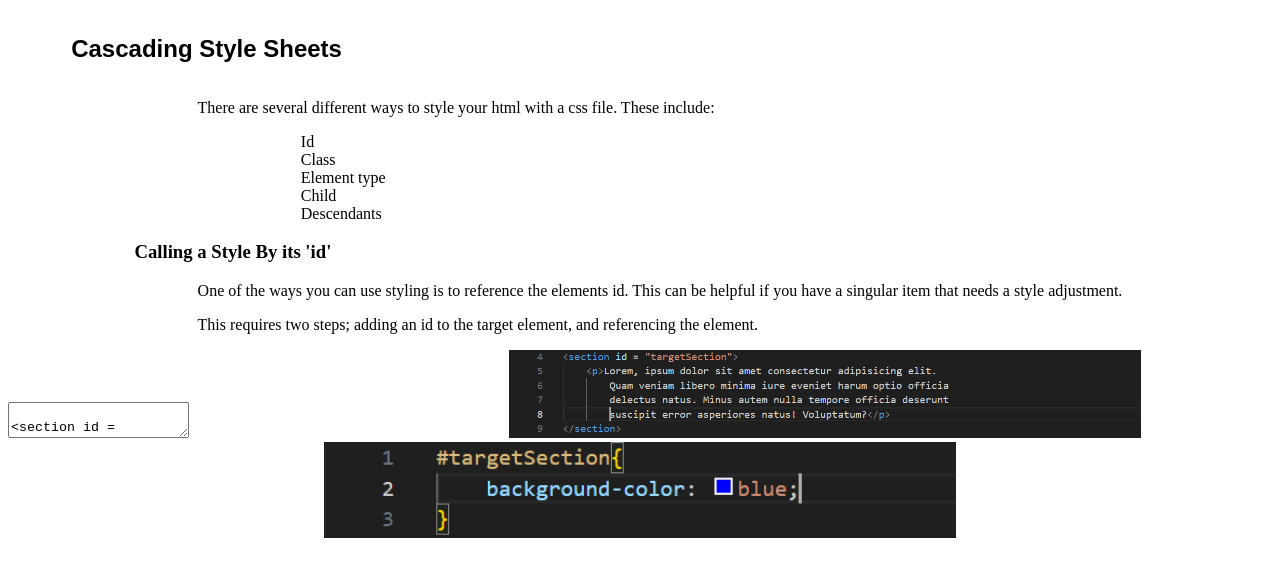
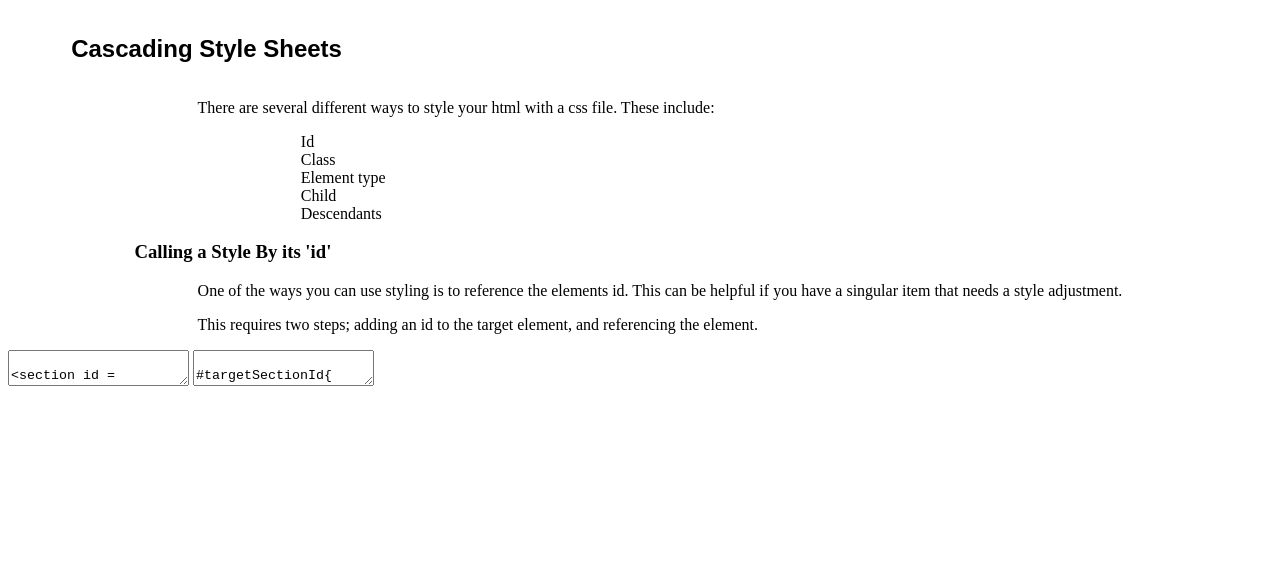
Before and after one commit to ESBorth/ASE-October-Glossary, a plain HTML site: page css.html in a window 1280 px wide. Shown: the part 124-700 px from the top of the page. Drawn offline with Linux system fonts and the light colour scheme.

Commit message:
Update css.html added second textarea and class to textareas

```diff
--- a/css.html
+++ b/css.html
@@ -31,13 +31,16 @@
             <h3>Calling a Style By its 'id'</h3>
             <p class = "pushRight">One of the ways you can use styling is to reference the elements id. This can be helpful if you have a singular item that needs a style adjustment.</p>
             <p class = "pushRight">This requires two steps; adding an id to the target element, and referencing the element.</p>
-            <textarea readonly>
+            <textarea readonly class="exampleCode">
                 <section id = "targetSectionId">
                     <p>This is the area that will be affected</p>
                 </section>
             </textarea>
-            <img src = "callingCSSThroughID-html.png" class="cssRefImg" title = "the structure for adding an id to html">
-            <img src = "callingCSSThroughID-css.png" class = "cssRefImg" title = "the structure for adding an id to css">
+            <textarea readonly class = "exampleCode">
+                #targetSectionId{
+                    background-color: blue;
+                }
+            </textarea>
         </section>
     </body>
 </html>
```
